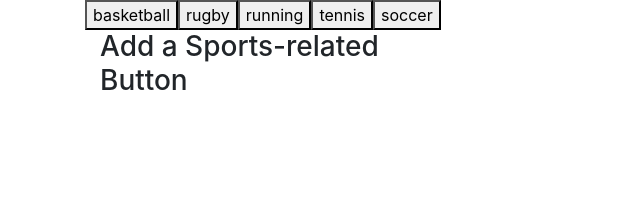
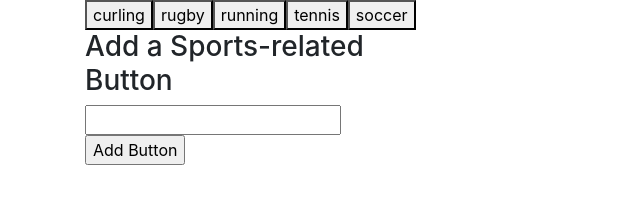
Before and after one commit to Hollyw00d/giftastic, a plain HTML site: page index.html in a window 1280 px wide. Shown: the whole page, without its empty margins (0-640 px from the left). Drawn offline with nearby package versions, Linux system fonts and the light colour scheme.

Commit message:
got rating added

```diff
--- a/assets/js/global.js
+++ b/assets/js/global.js
@@ -3,9 +3,10 @@ $(document).ready(function() {
     function CreateGiphyImages() {
         var $buttonsContainer = $('#buttons-container');
         var $gifsContainer = $('#gifs-container');
+        var $newBtnInput = $('#new-btn-input');
 
         var topics = [
-            'basketball',
+            'curling',
             'rugby',
             'running',
             'tennis',
@@ -44,9 +45,17 @@ $(document).ready(function() {
                                 src: item.images.fixed_height_still.url
 
                             });
-                        var imageAndParagraph = $('<p>').append(giphyImg);
+                        var imageAndParagraph = $('<p>')
+                            .append(item.rating)
+                            .append('<br />')
+                            .append(giphyImg);
 
-                        $gifsContainer.append(imageAndParagraph);
+
+
+
+
+
+                        $gifsContainer.prepend(imageAndParagraph);
                     });
 
                 });
@@ -73,6 +82,23 @@ $(document).ready(function() {
             });
         };
 
+        this.createNewButtons = function(submit) {
+            $(document).on('click', submit, function() {
+
+                var newBtn = $('<button>');
+                newBtn
+                    .attr('data-gif', $newBtnInput.val())
+                    .text($newBtnInput.val());
+
+                $buttonsContainer.append(newBtn);
+
+                $newBtnInput.val('');
+
+
+            });
+        }
+
+
     }
 
 
@@ -84,6 +110,8 @@ $(document).ready(function() {
 
     createGiphyImagesObj.clickImages('img');
 
+    createGiphyImagesObj.createNewButtons('#add-btn');
+
 
 
 });
--- a/index.html
+++ b/index.html
@@ -14,13 +14,17 @@
                 <div id="buttons-container"></div>
             </div>
             <div class="col-md-12">
+                <div class="row">
                     <div class="col-md-4">
                         <div id="buttons-container">
                             <h1 class="h3">Add a Sports-related Button</h1>
+                            <input type="text" id="new-btn-input" />
+                            <input type="submit" id="add-btn" value="Add Button" />
                         </div>
                     </div>
                     <div class="col-md-8">
                         <div id="gifs-container"></div>
+                    </div>
                 </div>
             </div>
         </div>
```
Lines whose indentation alone changed are shown as unchanged.
